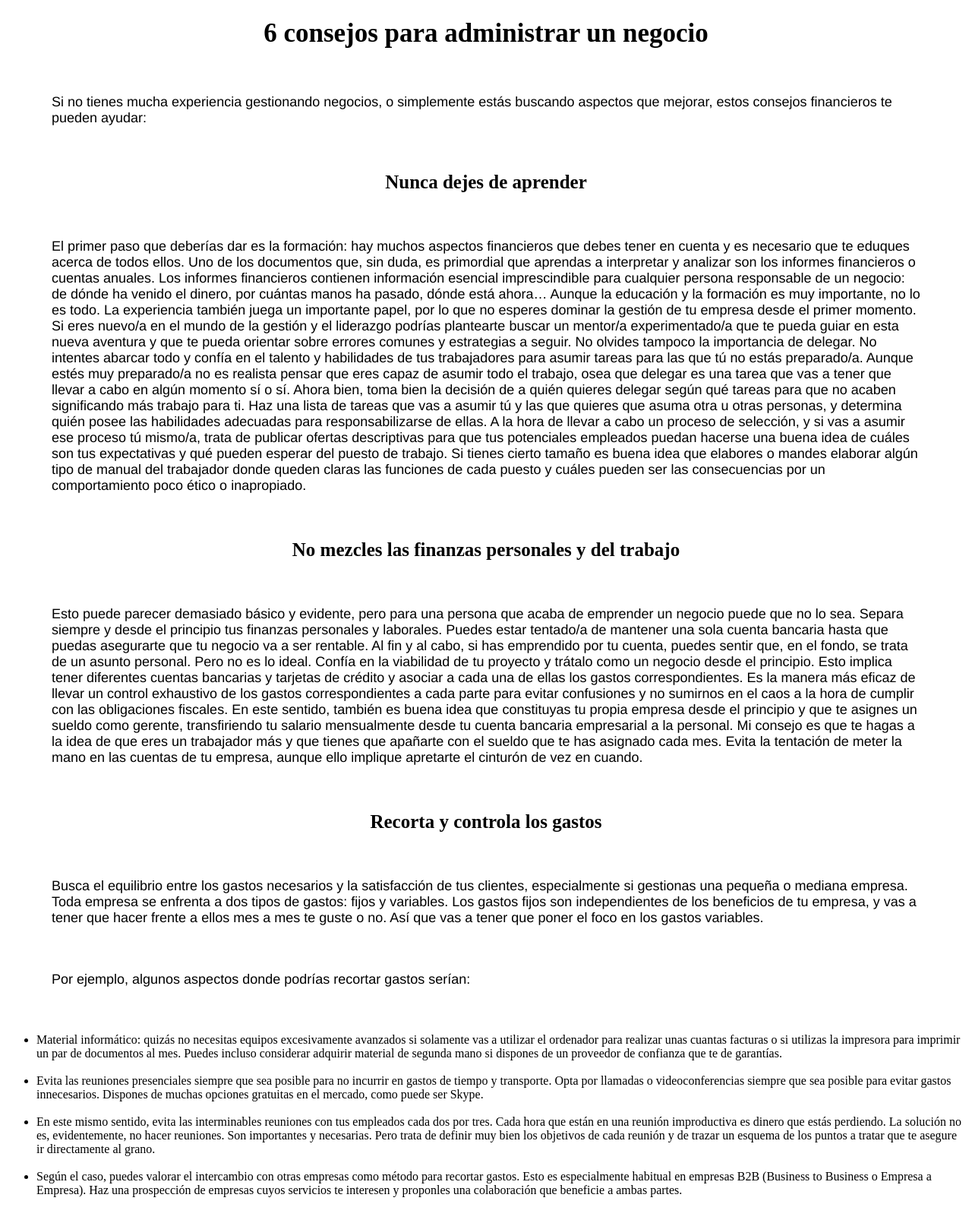
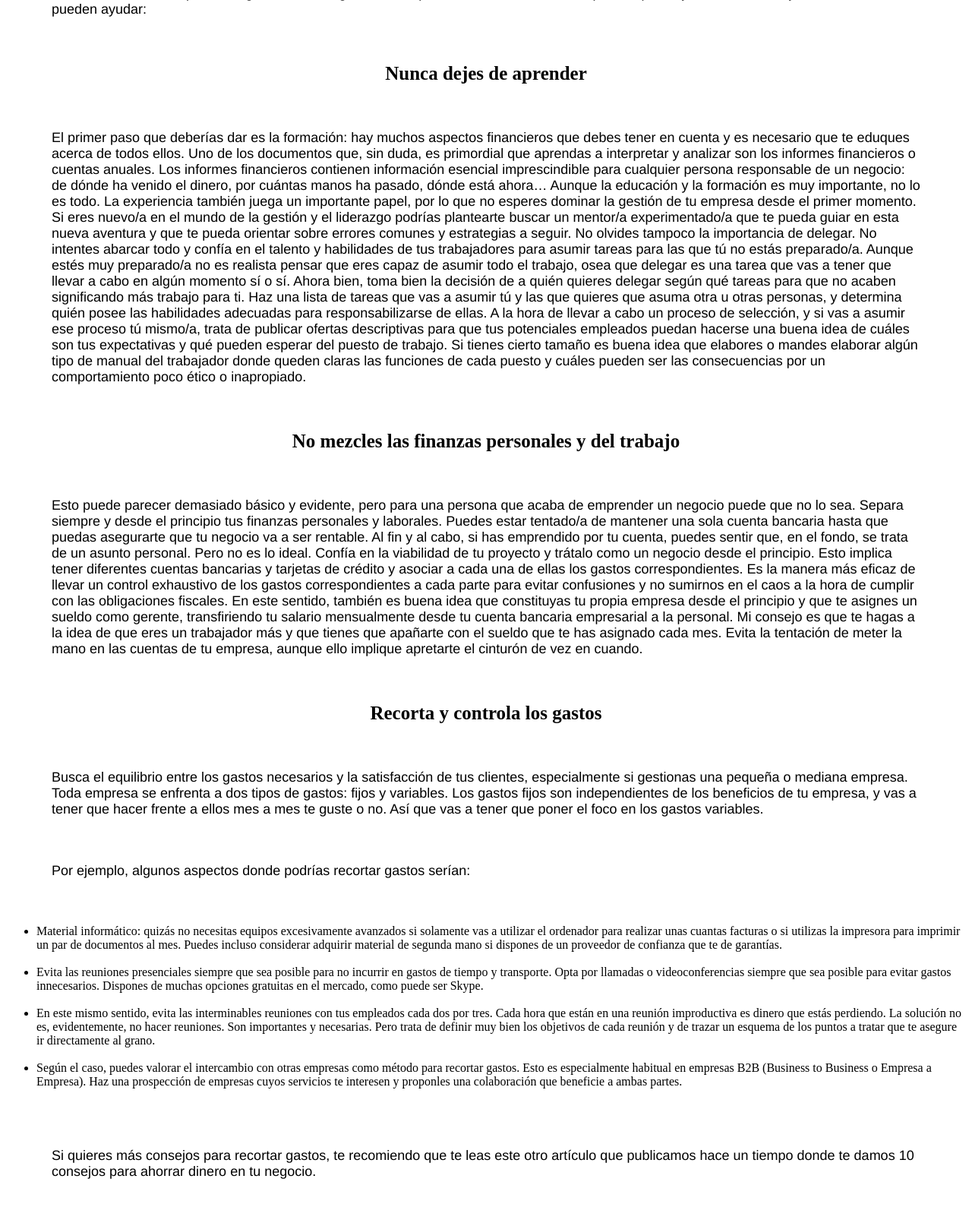
Before and after one commit to Grupo-Proyecto-Ingenieria-Web/Deusto11.Nexus, a Django app: page /nexus.com/vlogPortal/ in a window 1280 px wide. Shown: the part 2171-3781 px from the top of the page at 76% size. Run offline with Django 3.2, Linux system fonts and the light colour scheme.

Commit message:
Login arreglado formulario y clases Vlog

```diff
--- a/deusto11_nexus/deusto11_nexus_components/Templates/index.html
+++ b/deusto11_nexus/deusto11_nexus_components/Templates/index.html
@@ -15,7 +15,8 @@
             <!--Change form-->
                <form action="{% url 'index_default_view' %}" method="post">
                      {% csrf_token %}
-                     {{ form.as_p }}
+                     Email:<br><input type="text" name="user_nick"><br><br>
+                     Contraseña:<br><input type="password" name="password"><br>
                      <br>
                     <input type="submit" value="Login" />
                     <br><br>
--- a/deusto11_nexus/deusto11_nexus_components/Templates/vlogPortal.html
+++ b/deusto11_nexus/deusto11_nexus_components/Templates/vlogPortal.html
@@ -4,23 +4,23 @@
 {% block content %}
 <img id="img1" src="https://aplimedia.com/wp-content/uploads/2018/04/como-llevar-la-gestion-de-una-empresa.png" alt="logo" width="900px" height="350px">
 
-<h1 id="guia">Guia para ayudar a gestionar tu empresa</h1>
+<h1 class="guia">Guia para ayudar a gestionar tu empresa</h1>
 
-<p id="par"> Gestionar una empresa de manera efectiva involucra todo tipo de procesos y aspectos. Tanto las tareas del día a día como las estrategias a largo plazo plantean una serie de responsabilidades que parecen nunca acabar. Un perfil orientado al liderazgo y
+<p class="par"> Gestionar una empresa de manera efectiva involucra todo tipo de procesos y aspectos. Tanto las tareas del día a día como las estrategias a largo plazo plantean una serie de responsabilidades que parecen nunca acabar. Un perfil orientado al liderazgo y
     un conocimiento a fondo del sector en el que estás operando sin duda te va a poner la cosas mucho más fáciles, pero por sí solos no son suficiente para gestionar exitosamente una empresa. Desde el gerente más experimentado hasta el emprendedor novato
     se encuentran con dificultades y retos a diario, por lo que tener una buena estrategia clara para saber cómo actuar en todo momento es primordial. Hoy te doy algunas claves sobre cómo gestionar una empresa para sacar el máximo rendimiento de tus recursos.
     Cómo gestionar una empresa</p>
 
 <img id="img2" src="https://fpmariarosamolas.com/wp-content/uploads/2018/06/EIE.jpg" alt="logo" width="500px" height="300px">
 
-<h2 id="guia1">Qué es gestión empresarial</h2>
+<h2 class="guia">Qué es gestión empresarial</h2>
 
-<p id="par1">Empecemos por lo básico. El concepto de gestión empresarial gira entorno a la competitividad y la productividad. Por lo tanto, englobaría todas las actividades y acciones cuyo fin sea el de aumentar la rentabilidad de una empresa y lograr que sea competitiva
+<p class="par">Empecemos por lo básico. El concepto de gestión empresarial gira entorno a la competitividad y la productividad. Por lo tanto, englobaría todas las actividades y acciones cuyo fin sea el de aumentar la rentabilidad de una empresa y lograr que sea competitiva
     en el mercado. puedes ver, la gestión empresarial está estrechamente ligada a la viabilidad económica, y por ello hemos querido hacer énfasis en este artículo en los aspectos financieros de un negocio. Sin embargo, no quiere decir que la gestión financiera
     sea el único punto a tener en cuenta. Aspectos como el liderazgo, organización, planificación o la monitorización de información también forman parte de una gestión eficiente y desde luego, deberías tenerlos presentes en tu día a día. Al final, el
     objetivo de estos aspectos también es el de un mejor aprovechamiento de recursos, por lo que la relación con la rentabilidad y competitividad es evidente.</p>
 
-<p id="par2">Los cuatro pilares esenciales de la gestión serían:</p>
+<p class="par">Los cuatro pilares esenciales de la gestión serían:</p>
 
 <ul>
     <li><strong>Planear.</strong> ¿Cuáles son tus objetivos? ¿Dónde quieres llegar? Planificar es clave para el éxito de una empresa. Eso sí, tus objetivos deben cumplir dos requisitos: deben ser alcanzables y deben ser medibles. Es decir, ponte metas realistas,
@@ -34,13 +34,13 @@
 
 <img id="img3" src="https://aplimedia.com/wp-content/uploads/2018/04/como-administrar-un-negocio-768x513.jpg" alt="logo" width="500px" height="300px">
 
-<h2 id="guia2">6 consejos para administrar un negocio</h2>
+<h2 class="guia">6 consejos para administrar un negocio</h2>
 
-<p id="par3">Si no tienes mucha experiencia gestionando negocios, o simplemente estás buscando aspectos que mejorar, estos consejos financieros te pueden ayudar:</p>
+<p class="par">Si no tienes mucha experiencia gestionando negocios, o simplemente estás buscando aspectos que mejorar, estos consejos financieros te pueden ayudar:</p>
 
-<h3 id="guia3">Nunca dejes de aprender</h3>
+<h3 class="guia">Nunca dejes de aprender</h3>
 
-<p id="par4">El primer paso que deberías dar es la formación: hay muchos aspectos financieros que debes tener en cuenta y es necesario que te eduques acerca de todos ellos. Uno de los documentos que, sin duda, es primordial que aprendas a interpretar y analizar son
+<p class="par">El primer paso que deberías dar es la formación: hay muchos aspectos financieros que debes tener en cuenta y es necesario que te eduques acerca de todos ellos. Uno de los documentos que, sin duda, es primordial que aprendas a interpretar y analizar son
     los informes financieros o cuentas anuales. Los informes financieros contienen información esencial imprescindible para cualquier persona responsable de un negocio: de dónde ha venido el dinero, por cuántas manos ha pasado, dónde está ahora… Aunque
     la educación y la formación es muy importante, no lo es todo. La experiencia también juega un importante papel, por lo que no esperes dominar la gestión de tu empresa desde el primer momento. Si eres nuevo/a en el mundo de la gestión y el liderazgo
     podrías plantearte buscar un mentor/a experimentado/a que te pueda guiar en esta nueva aventura y que te pueda orientar sobre errores comunes y estrategias a seguir. No olvides tampoco la importancia de delegar. No intentes abarcar todo y confía en
@@ -50,21 +50,21 @@
     empleados puedan hacerse una buena idea de cuáles son tus expectativas y qué pueden esperar del puesto de trabajo. Si tienes cierto tamaño es buena idea que elabores o mandes elaborar algún tipo de manual del trabajador donde queden claras las funciones
     de cada puesto y cuáles pueden ser las consecuencias por un comportamiento poco ético o inapropiado.</p>
 
-<h3 id="guia4">No mezcles las finanzas personales y del trabajo</h3>
+<h3 class="guia">No mezcles las finanzas personales y del trabajo</h3>
 
-<p id="par5">Esto puede parecer demasiado básico y evidente, pero para una persona que acaba de emprender un negocio puede que no lo sea. Separa siempre y desde el principio tus finanzas personales y laborales. Puedes estar tentado/a de mantener una sola cuenta bancaria
+<p class="par">Esto puede parecer demasiado básico y evidente, pero para una persona que acaba de emprender un negocio puede que no lo sea. Separa siempre y desde el principio tus finanzas personales y laborales. Puedes estar tentado/a de mantener una sola cuenta bancaria
     hasta que puedas asegurarte que tu negocio va a ser rentable. Al fin y al cabo, si has emprendido por tu cuenta, puedes sentir que, en el fondo, se trata de un asunto personal. Pero no es lo ideal. Confía en la viabilidad de tu proyecto y trátalo
     como un negocio desde el principio. Esto implica tener diferentes cuentas bancarias y tarjetas de crédito y asociar a cada una de ellas los gastos correspondientes. Es la manera más eficaz de llevar un control exhaustivo de los gastos correspondientes
     a cada parte para evitar confusiones y no sumirnos en el caos a la hora de cumplir con las obligaciones fiscales. En este sentido, también es buena idea que constituyas tu propia empresa desde el principio y que te asignes un sueldo como gerente,
     transfiriendo tu salario mensualmente desde tu cuenta bancaria empresarial a la personal. Mi consejo es que te hagas a la idea de que eres un trabajador más y que tienes que apañarte con el sueldo que te has asignado cada mes. Evita la tentación de
     meter la mano en las cuentas de tu empresa, aunque ello implique apretarte el cinturón de vez en cuando.</p>
 
-<h3 id="guia5">Recorta y controla los gastos</h3>
+<h3 class="guia">Recorta y controla los gastos</h3>
 
-<p id="par6">Busca el equilibrio entre los gastos necesarios y la satisfacción de tus clientes, especialmente si gestionas una pequeña o mediana empresa. Toda empresa se enfrenta a dos tipos de gastos: fijos y variables. Los gastos fijos son independientes de los
+<p class="par">Busca el equilibrio entre los gastos necesarios y la satisfacción de tus clientes, especialmente si gestionas una pequeña o mediana empresa. Toda empresa se enfrenta a dos tipos de gastos: fijos y variables. Los gastos fijos son independientes de los
     beneficios de tu empresa, y vas a tener que hacer frente a ellos mes a mes te guste o no. Así que vas a tener que poner el foco en los gastos variables.</p>
 
-<p id="par7">Por ejemplo, algunos aspectos donde podrías recortar gastos serían:</p>
+<p class="par">Por ejemplo, algunos aspectos donde podrías recortar gastos serían:</p>
 
 <ul>
     <li>Material informático: quizás no necesitas equipos excesivamente avanzados si solamente vas a utilizar el ordenador para realizar unas cuantas facturas o si utilizas la impresora para imprimir un par de documentos al mes. Puedes incluso considerar
@@ -78,35 +78,35 @@
 
 </ul>
 
-<p id="par8">Si quieres más consejos para recortar gastos, te recomiendo que te leas este otro artículo que publicamos hace un tiempo donde te damos 10 consejos para ahorrar dinero en tu negocio.</p>
+<p class="par">Si quieres más consejos para recortar gastos, te recomiendo que te leas este otro artículo que publicamos hace un tiempo donde te damos 10 consejos para ahorrar dinero en tu negocio.</p>
 
 <img id="img4" src="https://aplimedia.com/wp-content/uploads/2018/04/controlar-los-gastos-de-una-empresa-768x512.jpg" alt="logo" width="500px" height="300px">
 
-<h3 id="guia6">Invierte en soluciones informáticas en la Nube</h3>
+<h3 class="guia">Invierte en soluciones informáticas en la Nube</h3>
 
-<p id="par9">Te dediques a lo que te dediques, vas a tener que realizar gestiones como la facturación, realización de presupuestos, control de inventario, almacenes, pedidos a proveedores… Y según tu caso, alguna que otra cosa más. Lo ideal es que inviertas en un
+<p class="par">Te dediques a lo que te dediques, vas a tener que realizar gestiones como la facturación, realización de presupuestos, control de inventario, almacenes, pedidos a proveedores… Y según tu caso, alguna que otra cosa más. Lo ideal es que inviertas en un
     programa de gestión desde el principio y decidas cuál va a ser tu forma de trabajar para ceñirte a ella. Implantar un software de gestión va a suponer un gasto, pero debes verlo como una inversión, puesto que su cometido es ayudarte a llevar un control
     exhaustivo de tu empresa y liberarte de tareas rutinarias y repetitivas mediante la automatización, lo cual repercutirá en importantes ahorros de tiempo y dinero. La razón por la que te recomiendo que optes por la Nube es, principalmente la conveniencia.
     Las soluciones en la Nube te permitirán acceder a tu información y gestionar tu empresa allá donde estés, lo cual te dará mayor flexibilidad y te permitirá organizar mejor tu tiempo libre y tu tiempo de trabajo. Además, al ser una opción mucho más
     segura te puede librar de costes y parones innecesarios si, por ejemplo, tu ordenador se estropea o es atacado por algún virus informático.</p>
 
-<h3 id="guia7">Monitoriza y mide constantemente</h3>
+<h3 class="guia">Monitoriza y mide constantemente</h3>
 
-<p id="par10">Es crucial que, como gerente de la empresa, lleves un control exhaustivo de cómo se mueve tu dinero, sobre todo cuando hablamos de cantidades importantes. A la hora de tomar decisiones estratégicas es bueno que éstas estén apoyadas en datos. ¿Cuál es
+<p class="par">Es crucial que, como gerente de la empresa, lleves un control exhaustivo de cómo se mueve tu dinero, sobre todo cuando hablamos de cantidades importantes. A la hora de tomar decisiones estratégicas es bueno que éstas estén apoyadas en datos. ¿Cuál es
     tu estado financiero actual? ¿Cuáles fueron tus resultados en el pasado? Y en base a estos datos, ¿qué previsiones financieras podemos hacer y cuánto podemos esperar crecer? Disponer de un programa de gestión como te mencioné en el punto anterior,
     también puede ser de gran ayuda en este aspecto. Si implantas uno lo suficientemente completo podrás acceder a datos y estadísticas en tiempo real que te facilitarán la toma de decisiones enormemente.</p>
 
-<h3 id="guia8">Contrata ayuda profesional siempre que sea necesario</h3>
+<h3 class="guia">Contrata ayuda profesional siempre que sea necesario</h3>
 
-<p id="par11">En más de una ocasión te va a tocar sopesar y decidir si quieres externalizar alguna parte de tu gestión y tu empresa. Valora el coste que te va a suponer y en qué te vas a beneficiar tú. Por ejemplo, puedes valorar contratar los servicios de una asesoría
+<p class="par">En más de una ocasión te va a tocar sopesar y decidir si quieres externalizar alguna parte de tu gestión y tu empresa. Valora el coste que te va a suponer y en qué te vas a beneficiar tú. Por ejemplo, puedes valorar contratar los servicios de una asesoría
     para llevar la contabilidad de tu empresa si no tienes el tiempo o los conocimientos para hacerlo tú y quieres tener la tranquilidad de estar haciendo todo correctamente. Puede ser que quieras tener presencia en Internet pero no tengas las capacidades
     para hacer una página web profesional, por lo que deberías plantearte contratar los servicios de un diseñador web. O puede ser que te plantees la necesidad de hacer publicidad pero necesites de la asistencia de una agencia de marketing que te ayude
     a invertir tu dinero correctamente y te oriente sobre qué medios utilizar y cuál es e mensaje más efectivo. Estos son solo algunos de los ejemplos en los que podrías plantearte contratar ayuda externa. Mi consejo es que realices una buena búsqueda
     antes de contratar a nadie y, si no estás seguro/a, pidas referencias a amigos o compañeros de profesión.</p>
 
-<h3 id="guia9">Conclusiones</h3>
+<h3 class="guia">Conclusiones</h3>
 
-<p id="par12">Aunque el objetivo de este artículo es orientarte sobre cómo gestionar tu empresa, es imposible elaborar una guía punto a punto que pueda servir a todo tipo de negocios. Pero creo que te puede dar buenas ideas acerca de las estrategias que seguir y consejos
+<p class="par">Aunque el objetivo de este artículo es orientarte sobre cómo gestionar tu empresa, es imposible elaborar una guía punto a punto que pueda servir a todo tipo de negocios. Pero creo que te puede dar buenas ideas acerca de las estrategias que seguir y consejos
     que llevar a cabo para lograr un mejor aprovechamiento de los recursos y una mayor rentabilidad. ¡Si ya estás más curtido/a en la gestión de empresas nos encantaría de que nos dejaras en comentarios los consejos que darías a un nuevo emprendedor!</p>
 
 {% endblock %}
--- a/deusto11_nexus/deusto11_nexus_components/static/styles.css
+++ b/deusto11_nexus/deusto11_nexus_components/static/styles.css
@@ -271,30 +271,12 @@ div.centraTabla table {
     font-size: 35px;
 }
 
-#guia3,
-#guia4,
-#guia5,
-#guia6,
-#guia7,
-#guia8,
-#guia9 {
+.guia{
     text-align: center;
     font-size: 25px;
 }
 
-#par,
-#par1,
-#par2,
-#par3,
-#par4,
-#par5,
-#par6,
-#par7,
-#par8,
-#par9,
-#par10,
-#par11,
-#par12 {
+.par{
     margin: 60px;
     color: black;
     font-size: 18px;
```
Also changed, not shown: deusto11_nexus/deusto11_nexus_components/Templates/employerRegistry.html (+8 -7 lines), deusto11_nexus/deusto11_nexus_components/Templates/ticketRegistry.html (+4 -4 lines), deusto11_nexus/deusto11_nexus_components/Templates/updateEmployerProfile.html (+15 -1 lines).
